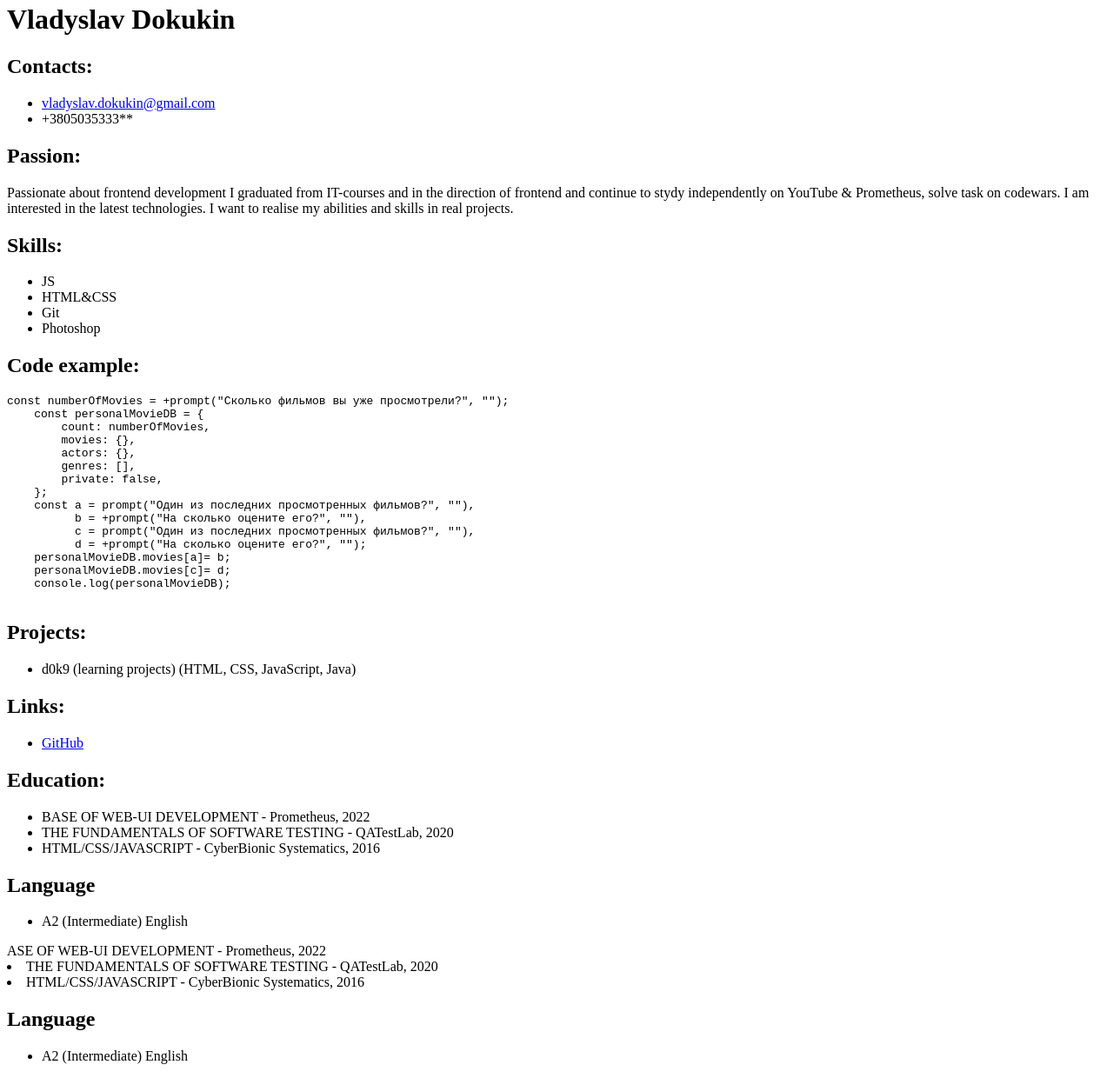
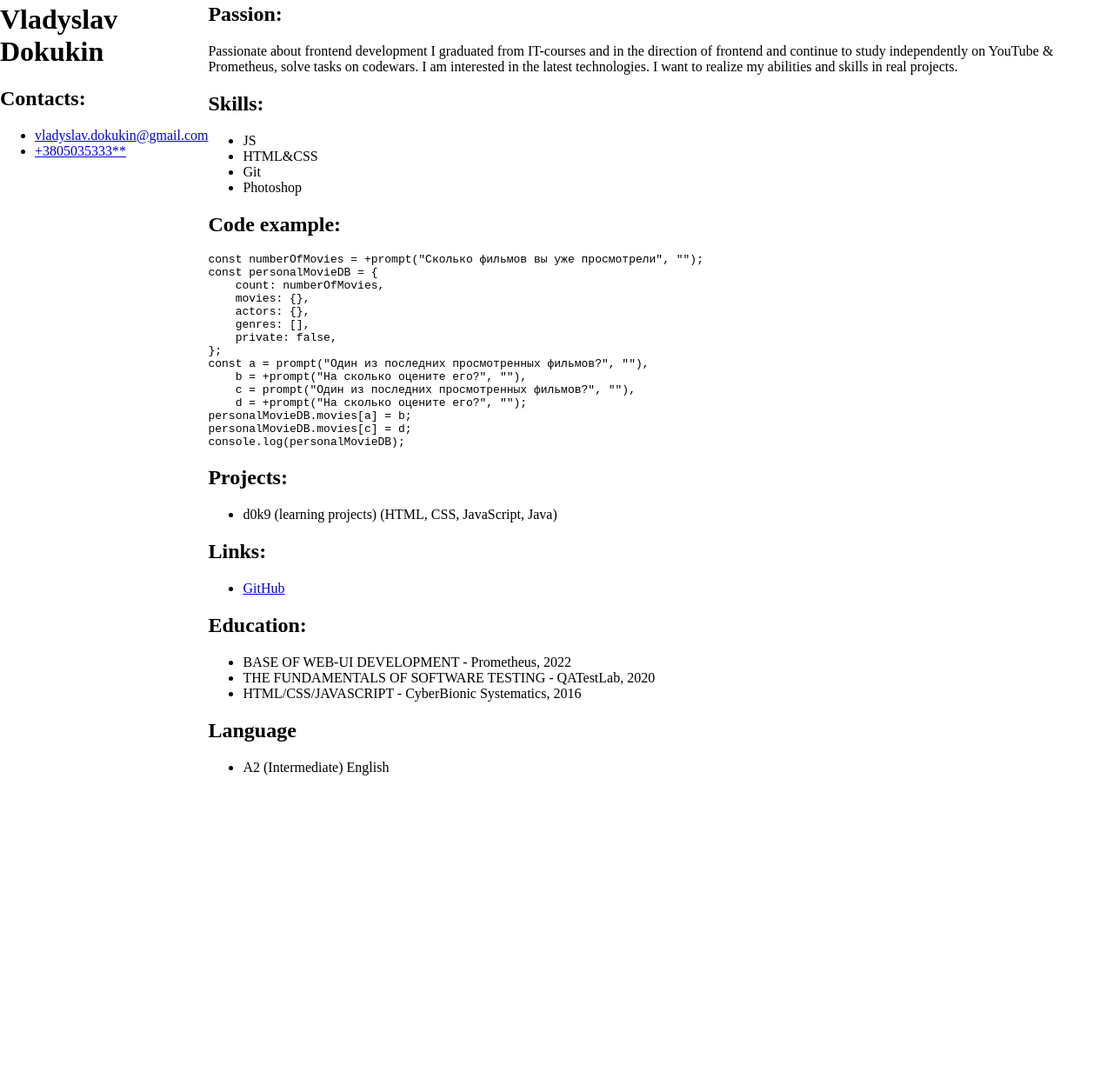
Before and after one commit to d0k9/rsschool-cv, a plain HTML site: page index.html in a window 1280 px wide. Shown: the part 17-1257 px from the top of the page at 87% size. After the commit the page ends 925 px from the top, so only its background shows below. Drawn offline with Linux system fonts and the light colour scheme.

Commit message:
fix: correct the validation

```diff
--- a/index.html
+++ b/index.html
@@ -6,6 +6,7 @@
     <meta http-equiv="X-UA-Compatible" content="IE=edge">
     <meta name="viewport" content="width=device-width, initial-scale=1.0">
     <title>Document</title>
+    <link rel="stylesheet" href="style.css">
 </head>
 
 <body>
@@ -16,23 +17,25 @@
             <li>
                 <a href="mailto:vladyslav.dokukin@gmail.com">vladyslav.dokukin@gmail.com</a>
             </li>
-                <li>+3805035333**</li>
+            <li>
+                <a href="tel:+3805035333**">+3805035333**</a>
+            </li>
         </ul>
     </header>
     <main>
         <h2>Passion:</h2>
         <p>Passionate about frontend development I graduated from IT-courses and in the direction of frontend and continue
-        to stydy independently on YouTube &amp; Prometheus, solve task on codewars. I am interested in the latest
-        technologies. I want to realise my abilities and skills in real projects.</p>
+            to study independently on YouTube & Prometheus, solve tasks on codewars. I am interested in the latest
+            technologies. I want to realize my abilities and skills in real projects.</p>
         <h2>Skills:</h2>
         <ul>
             <li>JS</li>
-        <li>HTML&amp;CSS</li>
+            <li>HTML&CSS</li>
             <li>Git</li>
             <li>Photoshop</li>
         </ul>
         <h2>Code example:</h2>
-    <pre><code>const numberOfMovies = +prompt(&quot;Сколько фильмов вы уже просмотрели?&quot;, &quot;&quot;);
+        <pre><code>const numberOfMovies = +prompt("Сколько фильмов вы уже просмотрели", "");
 const personalMovieDB = {
     count: numberOfMovies,
     movies: {},
@@ -40,12 +43,12 @@
     genres: [],
     private: false,
 };
-    const a = prompt(&quot;Один из последних просмотренных фильмов?&quot;, &quot;&quot;),
-          b = +prompt(&quot;На сколько оцените его?&quot;, &quot;&quot;),
-          c = prompt(&quot;Один из последних просмотренных фильмов?&quot;, &quot;&quot;),
-          d = +prompt(&quot;На сколько оцените его?&quot;, &quot;&quot;);
-    personalMovieDB.movies[a]= b;
-    personalMovieDB.movies[c]= d;
+const a = prompt("Один из последних просмотренных фильмов?", ""),
+    b = +prompt("На сколько оцените его?", ""),
+    c = prompt("Один из последних просмотренных фильмов?", ""),
+    d = +prompt("На сколько оцените его?", "");
+personalMovieDB.movies[a] = b;
+personalMovieDB.movies[c] = d;
 console.log(personalMovieDB);
 </code></pre>
         <h2>Projects:</h2>
@@ -67,13 +70,6 @@
         <h2>Language</h2>
         <ul>
             <li>A2 (Intermediate) English</li>
-    </ul>ASE OF WEB-UI DEVELOPMENT - Prometheus, 2022</li>
-    <li>THE FUNDAMENTALS OF SOFTWARE TESTING - QATestLab, 2020</li>
-    <li>HTML/CSS/JAVASCRIPT - CyberBionic Systematics, 2016</li>
-    </ul>
-    <h2>Language</h2>
-    <ul>
-        <li>A2 (Intermediate) English</li>
         </ul>
     </main>
     <footer>
```
Lines whose indentation alone changed are shown as unchanged.
